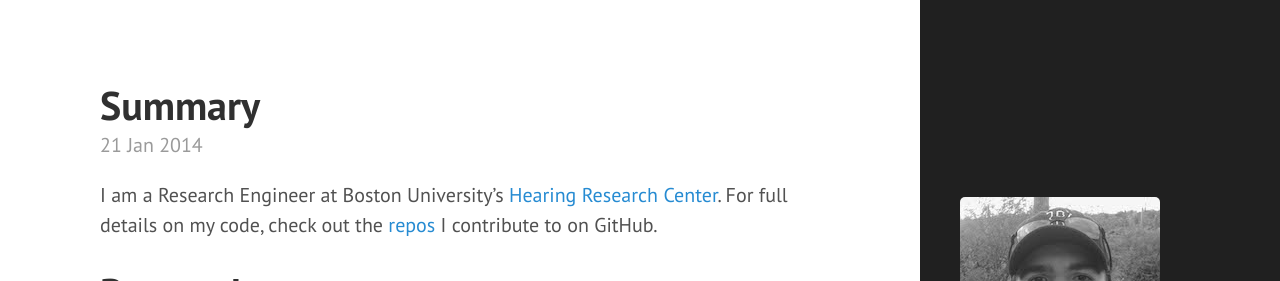
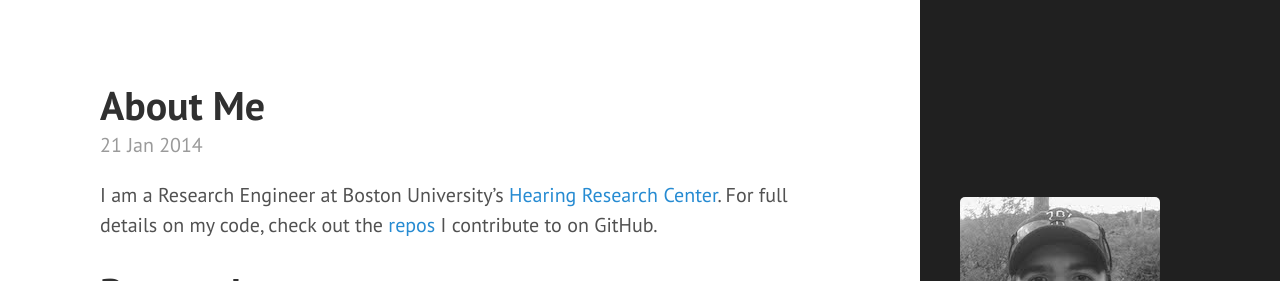
Before and after one commit to gvoysey/gvoysey.github.io, a Jekyll site: the page built from _posts/2014-01-21-summary.md, in a window 1280 px wide and 900 px high. Shown: the top 281 px of the window. Built offline with Jekyll 4.4.1, drawn with Linux system fonts in a browser that asks for light colours.

Commit message:
formatting updates

```diff
--- a/_posts/2014-01-21-summary.md
+++ b/_posts/2014-01-21-summary.md
@@ -1,6 +1,6 @@
 ---
 layout: post
-title: null
+title: About Me
 ---
 
 I am a Research Engineer at Boston University's [Hearing Research Center](http://bu.edu/hrc). For full details on my code, check out the [repos](https://github.com/gvoysey) I contribute to on GitHub.
```
